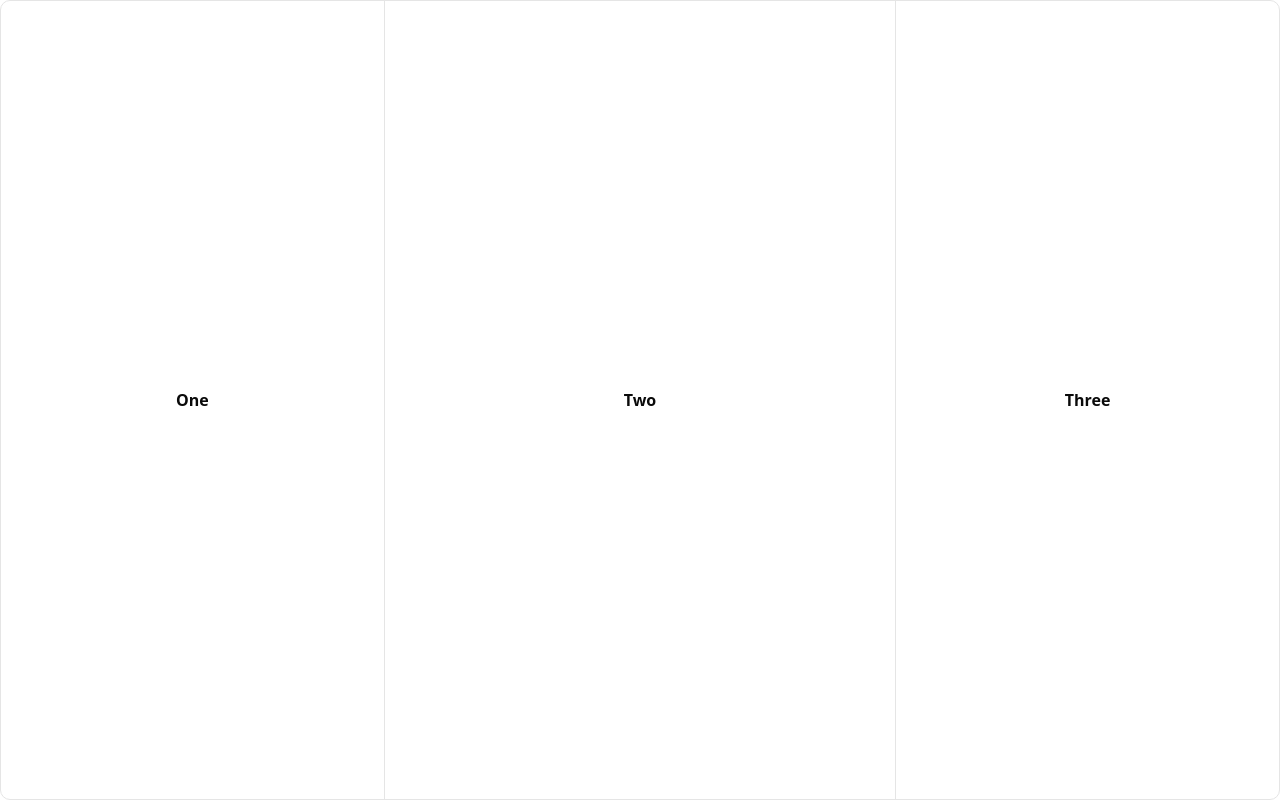
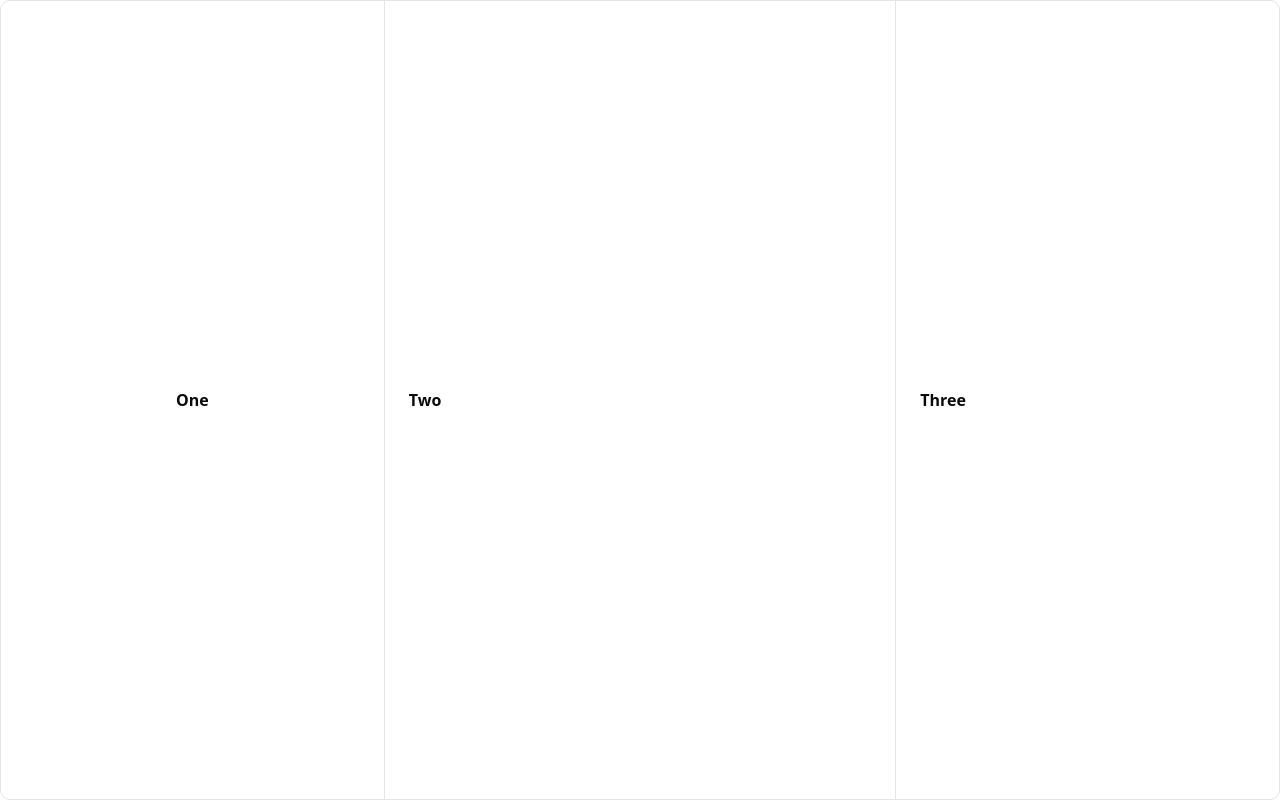
Before and after one commit to RedaRasmy/task-manager, a React (Vite) app: page / in a window 1280 px wide. Built offline with nearby package versions, Linux system fonts and the light colour scheme.

Commit message:
implement currentList slice

```diff
--- a/src/app.tsx
+++ b/src/app.tsx
@@ -4,25 +4,50 @@ import {
     ResizablePanelGroup,
 } from "@/components/ui/resizable"
 
+import useCurrentList from "./hooks/use-current-list"
+import { cn } from "./lib/utils"
+
 export default function App() {
+    const { currentList } = useCurrentList()
+    console.log(currentList)
+
     return (
         <ResizablePanelGroup
             direction="horizontal"
             className="min-h-screen rounded-lg border "
         >
-            <ResizablePanel defaultSize={30} minSize={20} maxSize={40}>
+            <ResizablePanel
+                defaultSize={30}
+                minSize={20}
+                maxSize={50}
+                className={cn({
+                    "hidden md:flex": currentList !== undefined,
+                })}
+            >
                 <div className="flex h-full items-center justify-center p-6">
                     <span className="font-semibold">One</span>
                 </div>
             </ResizablePanel>
             <ResizableHandle />
-            <ResizablePanel defaultSize={40} minSize={30} maxSize={50}>
+            <ResizablePanel
+                defaultSize={40}
+                minSize={30}
+                maxSize={50}
+                className={cn({
+                    "hidden md:flex": currentList === undefined,
+                })}
+            >
                 <div className="flex h-full items-center justify-center p-6">
                     <span className="font-semibold">Two</span>
                 </div>
             </ResizablePanel>
             <ResizableHandle />
-            <ResizablePanel defaultSize={30} minSize={20} maxSize={40}>
+            <ResizablePanel
+                defaultSize={30}
+                minSize={30}
+                maxSize={50}
+                className="hidden lg:flex"
+            >
                 <div className="flex h-full items-center justify-center p-6">
                     <span className="font-semibold">Three</span>
                 </div>
--- /dev/null
+++ b/src/hooks/use-current-list.ts
@@ -0,0 +1,14 @@
+import type { CurrentList } from "@/redux/slices/current-list"
+
+import { useAppDispatch, useAppSelector } from "@/redux/hooks"
+import { currentListActions as actions } from "@/redux/slices/current-list"
+
+export default function useCurrentList() {
+    const dispatch = useAppDispatch()
+    const currentList = useAppSelector(state => state.currentList.currentList)
+
+    return {
+        currentList,
+        change: (nextList: CurrentList) => dispatch(actions.change(nextList)),
+    }
+}
--- /dev/null
+++ b/src/redux/slices/current-list.ts
@@ -0,0 +1,29 @@
+import type { PayloadAction } from "@reduxjs/toolkit"
+
+import { createSlice } from "@reduxjs/toolkit"
+
+import type { List } from "../types"
+
+export type CurrentList = undefined | List["id"]
+
+type CurrentListSlice = {
+    currentList: CurrentList
+}
+
+const initialState: CurrentListSlice = {
+    currentList: undefined,
+}
+
+const currentListSlice = createSlice({
+    name: "currentList",
+    initialState,
+    reducers: {
+        change(state, { payload }: PayloadAction<CurrentList>) {
+            state.currentList = payload
+        },
+    },
+})
+
+export const currentListActions = currentListSlice.actions
+
+export default currentListSlice.reducer
--- a/src/redux/slices/index.ts
+++ b/src/redux/slices/index.ts
@@ -1 +1,2 @@
+export { default as currentList } from "./current-list"
 export { default as lists } from "./lists"
```
